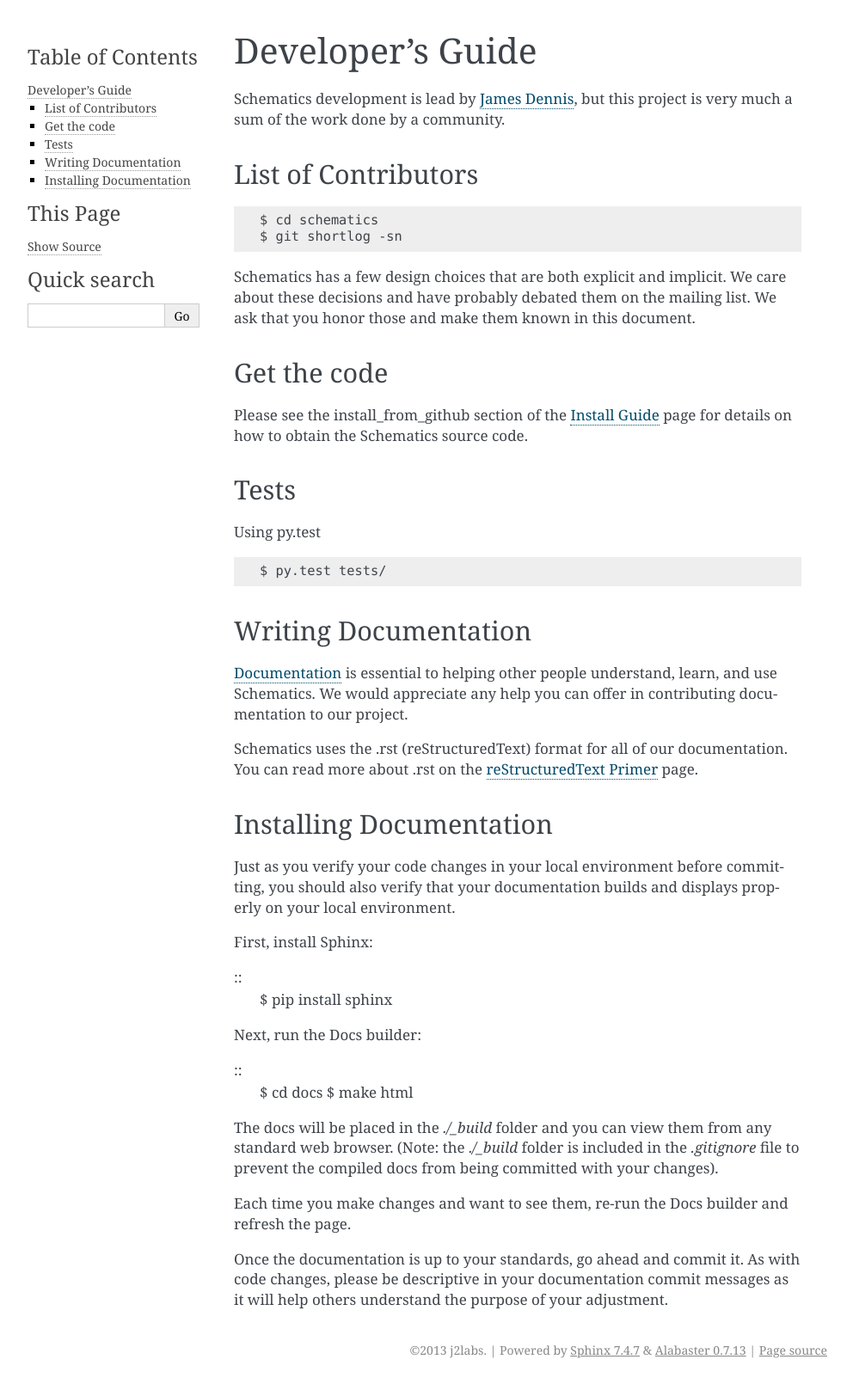
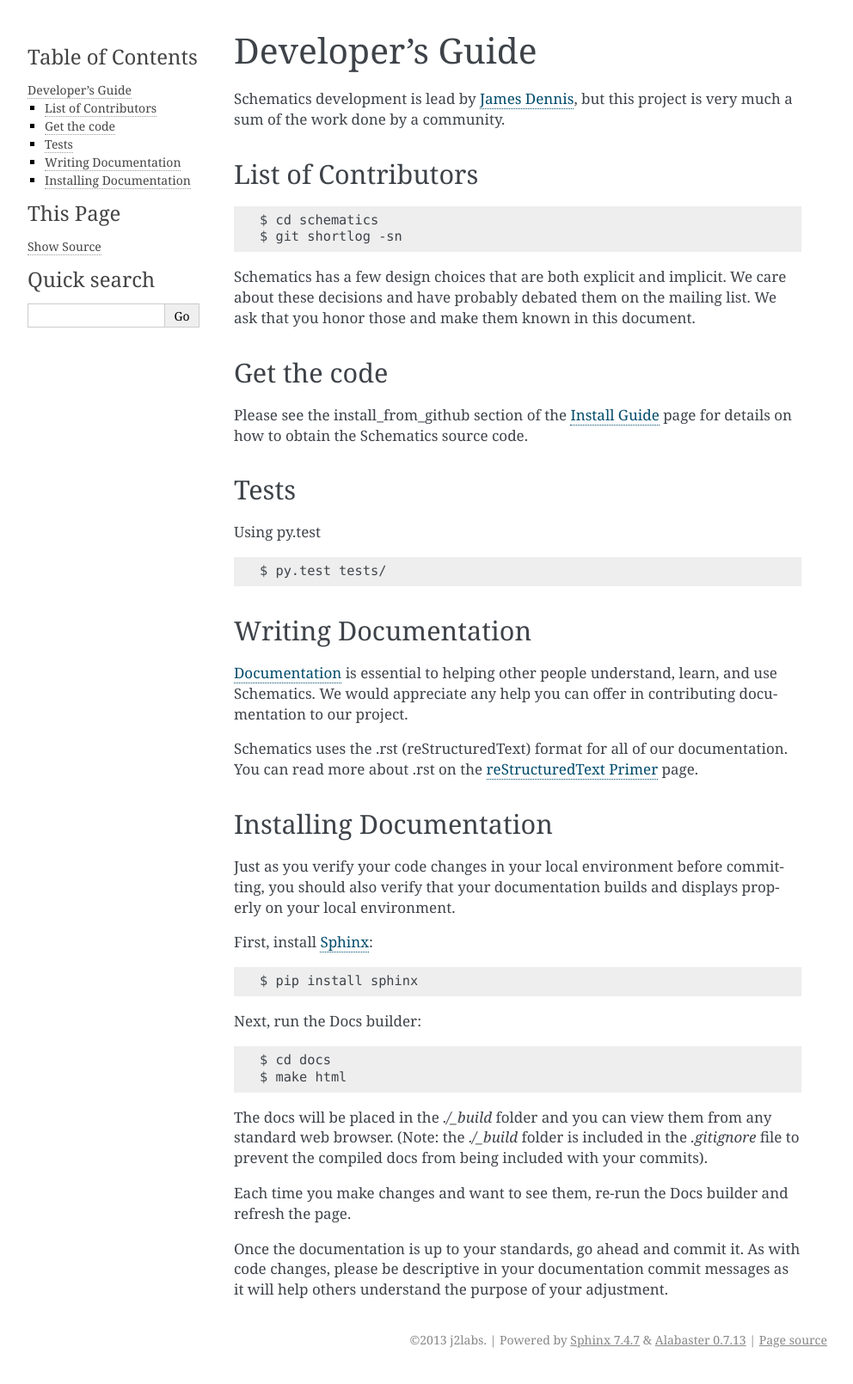
Before and after one commit to schematics/schematics, a Sphinx documentation site: the page built from docs/development.rst, in a window 1280 px wide. Shown: the whole page at 86% size, without its empty margins (148-1140 px from the left). Built offline with Sphinx 7.4.7, drawn with Linux system fonts in a browser that asks for light colours; pages that are not in the unit, such as notebooks, are missing from menus.

```diff
--- a/docs/development.rst
+++ b/docs/development.rst
@@ -62,21 +62,23 @@ Just as you verify your code changes in your local environment before
 committing, you should also verify that your documentation builds and displays
 properly on your local environment.
 
-First, install Sphinx:
+First, install `Sphinx <http://sphinx-doc.org/latest/install.html>`_:
 
 ::
+
   $ pip install sphinx
 
 Next, run the Docs builder:
 
 ::
+
   $ cd docs
   $ make html
 
 The docs will be placed in the `./_build` folder and you can view them from
 any standard web browser. (Note: the `./_build` folder is included in the
-`.gitignore` file to prevent the compiled docs from being committed with your
-changes).
+`.gitignore` file to prevent the compiled docs from being included with your
+commits).
 
 Each time you make changes and want to see them, re-run the Docs builder and
 refresh the page.
```
